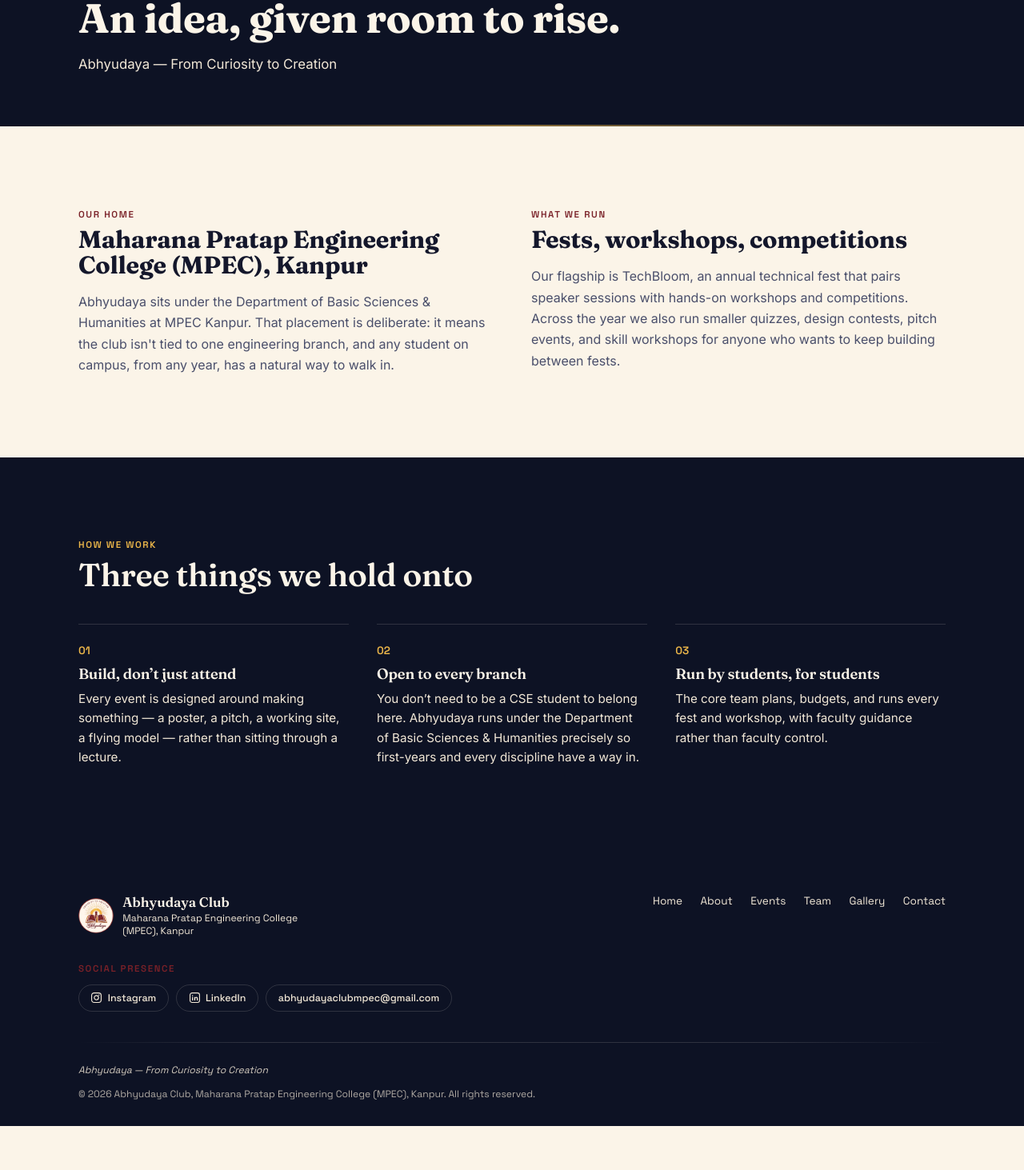
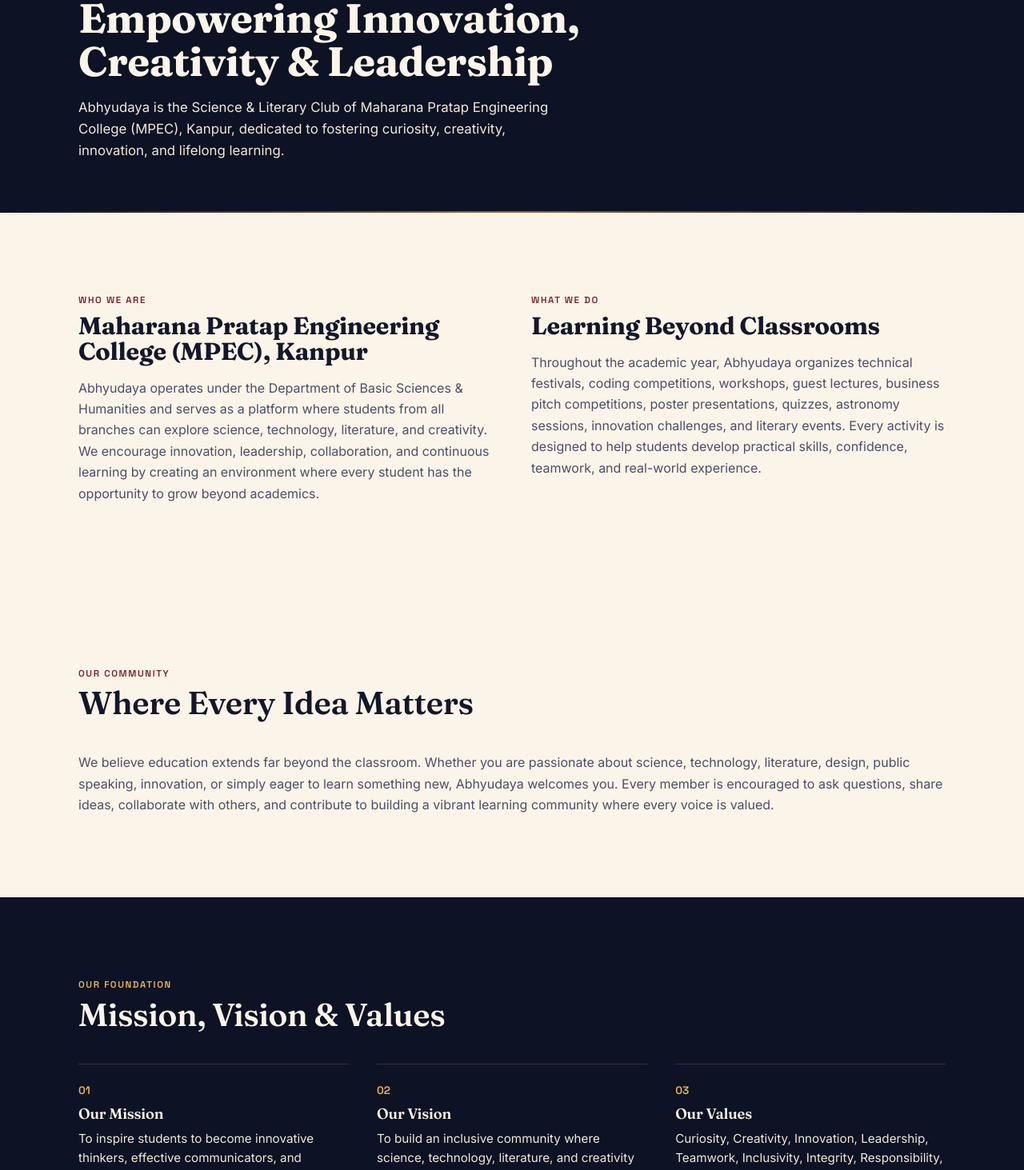
Before and after one commit to viraatt/abhyudaya, a React (Vite) app: page /about in a window 1280 px wide. Shown: the part 199-1662 px from the top of the page at 80% size. Before the commit the page ends 1607 px from the top, so only its background shows below. Built offline with nearby package versions, Linux system fonts and the light colour scheme.

Commit message:
Revise About page content and structure

```diff
--- a/src/pages/About.jsx
+++ b/src/pages/About.jsx
@@ -4,16 +4,16 @@
 
 const pillars = [
   {
-    title: 'Build, don\u2019t just attend',
-    text: 'Every event is designed around making something \u2014 a poster, a pitch, a working site, a flying model \u2014 rather than sitting through a lecture.',
+    title: 'Our Mission',
+    text: 'To inspire students to become innovative thinkers, effective communicators, and responsible leaders by creating opportunities for experiential learning, collaboration, and personal growth.',
   },
   {
-    title: 'Open to every branch',
-    text: 'You don\u2019t need to be a CSE student to belong here. Abhyudaya runs under the Department of Basic Sciences & Humanities precisely so first-years and every discipline have a way in.',
+    title: 'Our Vision',
+    text: 'To build an inclusive community where science, technology, literature, and creativity come together to empower students, encourage lifelong learning, and develop future-ready leaders.',
   },
   {
-    title: 'Run by students, for students',
-    text: 'The core team plans, budgets, and runs every fest and workshop, with faculty guidance rather than faculty control.',
+    title: 'Our Values',
+    text: 'Curiosity, Creativity, Innovation, Leadership, Teamwork, Inclusivity, Integrity, Responsibility, and Respect for Diverse Perspectives guide everything we do.',
   },
 ]
 
@@ -21,49 +21,75 @@
   return (
     <>
       <PageHero
-        eyebrow="About the club"
-        title="An idea, given room to rise."
-        lede={club.meaning}
+        eyebrow="About Abhyudaya"
+        title="Empowering Innovation, Creativity & Leadership"
+        lede="Abhyudaya is the Science & Literary Club of Maharana Pratap Engineering College (MPEC), Kanpur, dedicated to fostering curiosity, creativity, innovation, and lifelong learning."
       />
 
       <section className="section">
         <div className="wrap about-body">
           <div className="about-body__col">
-            <p className="eyebrow">Our home</p>
+            <p className="eyebrow">Who We Are</p>
             <h2>{club.institute}</h2>
             <p className="about-body__text">
-              Abhyudaya sits under the {club.department} at MPEC Kanpur. That
-              placement is deliberate: it means the club isn't tied to one
-              engineering branch, and any student on campus, from any year,
-              has a natural way to walk in.
+              Abhyudaya operates under the {club.department} and serves as a
+              platform where students from all branches can explore science,
+              technology, literature, and creativity. We encourage innovation,
+              leadership, collaboration, and continuous learning by creating an
+              environment where every student has the opportunity to grow beyond
+              academics.
             </p>
           </div>
+
           <div className="about-body__col">
-            <p className="eyebrow">What we run</p>
-            <h2>Fests, workshops, competitions</h2>
+            <p className="eyebrow">What We Do</p>
+            <h2>Learning Beyond Classrooms</h2>
             <p className="about-body__text">
-              Our flagship is TechBloom, an annual technical fest that pairs
-              speaker sessions with hands-on workshops and competitions. Across
-              the year we also run smaller quizzes, design contests, pitch
-              events, and skill workshops for anyone who wants to keep
-              building between fests.
+              Throughout the academic year, Abhyudaya organizes technical
+              festivals, coding competitions, workshops, guest lectures,
+              business pitch competitions, poster presentations, quizzes,
+              astronomy sessions, innovation challenges, and literary events.
+              Every activity is designed to help students develop practical
+              skills, confidence, teamwork, and real-world experience.
             </p>
           </div>
+        </div>
+      </section>
+
+      <section className="section">
+        <div className="wrap">
+          <div className="section__head">
+            <p className="eyebrow">Our Community</p>
+            <h2>Where Every Idea Matters</h2>
+          </div>
+
+          <p className="about-body__text">
+            We believe education extends far beyond the classroom. Whether you
+            are passionate about science, technology, literature, design,
+            public speaking, innovation, or simply eager to learn something
+            new, Abhyudaya welcomes you. Every member is encouraged to ask
+            questions, share ideas, collaborate with others, and contribute to
+            building a vibrant learning community where every voice is valued.
+          </p>
         </div>
       </section>
 
       <section className="section section--dark">
         <div className="wrap">
           <div className="section__head">
-            <p className="eyebrow">How we work</p>
-            <h2>Three things we hold onto</h2>
+            <p className="eyebrow">Our Foundation</p>
+            <h2>Mission, Vision & Values</h2>
           </div>
+
           <div className="pillars">
-            {pillars.map((p, i) => (
-              <div className="pillar" key={p.title}>
-                <span className="pillar__index">{String(i + 1).padStart(2, '0')}</span>
-                <h3>{p.title}</h3>
-                <p>{p.text}</p>
+            {pillars.map((pillar, index) => (
+              <div className="pillar" key={pillar.title}>
+                <span className="pillar__index">
+                  {String(index + 1).padStart(2, '0')}
+                </span>
+
+                <h3>{pillar.title}</h3>
+                <p>{pillar.text}</p>
               </div>
             ))}
           </div>
```
